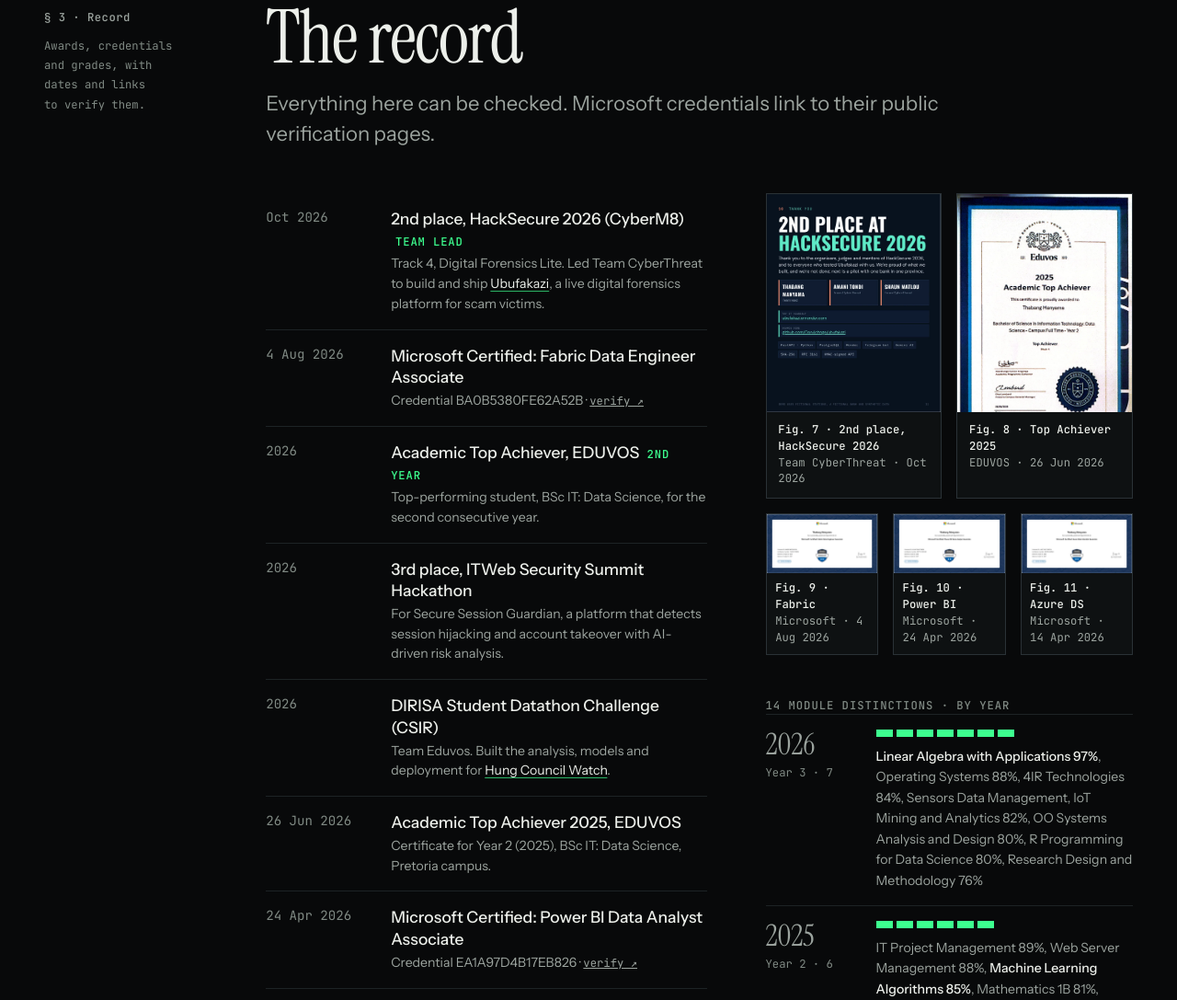
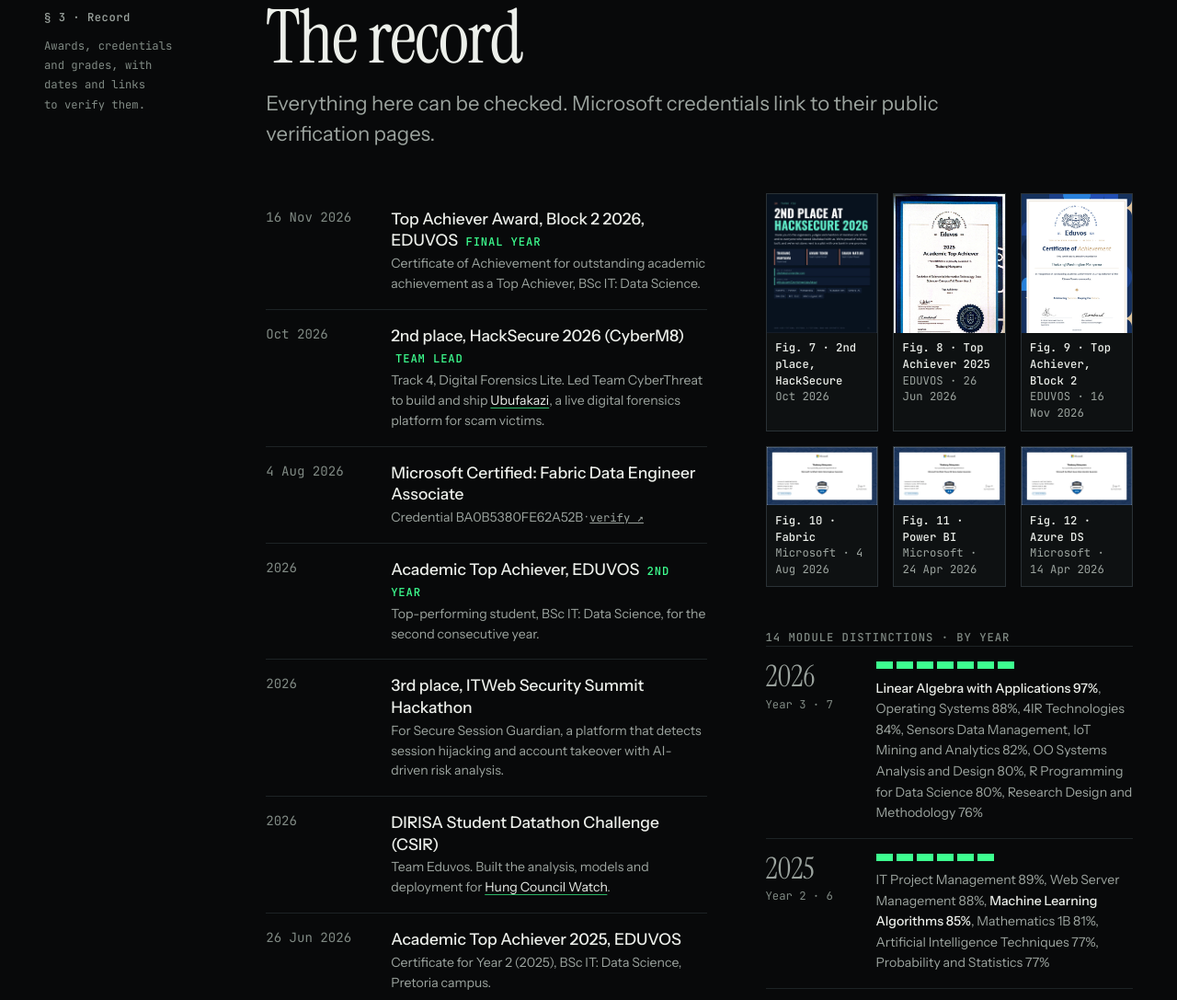
Before and after one commit to Don4chnge/Don4chnge.github.io, a plain HTML site: page index.html in a window 1280 px wide. Shown: the part 6738-7825 px from the top of the page at 92% size. Drawn offline with Linux system fonts and the light colour scheme.

Commit message:
Add Top Achiever Award, Block 2 2026 certificate
Co-Authored-By: Claude Opus 5.5 <noreply@anthropic.com>
Claude-Session: https://claude.ai/code/session_016ZuKrqiXSCeDbEwcqtgXzn

```diff
--- a/index.html
+++ b/index.html
@@ -226,6 +226,8 @@ button{font:inherit;color:inherit;background:none;border:0;cursor:pointer;paddin
 @media (hover:hover) and (pointer:fine){.plate:hover{border-color:var(--muted)}}
 .plate img{aspect-ratio:1.9/1;object-fit:cover;object-position:center;background:var(--paper)}
 .plate.award img{aspect-ratio:4/5;object-fit:cover;object-position:top}
+.plates.awards{grid-template-columns:repeat(3,minmax(0,1fr))}
+.plates.awards .plate span{padding:.55rem .6rem}
 .plates.certs{grid-template-columns:repeat(3,minmax(0,1fr));margin-top:var(--s4)}
 .plates.certs .plate span{padding:.55rem .6rem}
 .figs.deck{grid-template-columns:repeat(4,minmax(0,1fr))}
@@ -595,6 +597,7 @@ dialog.lightbox .lb-img.paper{background:var(--paper)}
         </div>
         <div class="record-grid">
           <ol class="timeline">
+            <li><time datetime="2026-11-16">16 Nov 2026</time><div><h3>Top Achiever Award, Block 2 2026, EDUVOS <span class="k">Final year</span></h3><p>Certificate of Achievement for outstanding academic achievement as a Top Achiever, BSc IT: Data Science.</p></div></li>
             <li><time datetime="2026-10">Oct 2026</time><div><h3>2nd place, HackSecure 2026 (CyberM8) <span class="k">Team lead</span></h3><p>Track 4, Digital Forensics Lite. Led Team CyberThreat to build and ship <a class="link" href="#ubufakazi">Ubufakazi</a>, a live digital forensics platform for scam victims.</p></div></li>
             <li><time datetime="2026-08-04">4 Aug 2026</time><div><h3>Microsoft Certified: Fabric Data Engineer Associate</h3><p>Credential BA0B5380FE62A52B · <a class="v" href="https://learn.microsoft.com/en-us/users/thabangmanyama-6359/credentials/certification/fabric-data-engineer-associate?tab=credentials-tab" target="_blank" rel="noopener">verify ↗</a></p></div></li>
             <li><time datetime="2026">2026</time><div><h3>Academic Top Achiever, EDUVOS <span class="k">2nd year</span></h3><p>Top-performing student, BSc IT: Data Science, for the second consecutive year.</p></div></li>
@@ -608,14 +611,15 @@ dialog.lightbox .lb-img.paper{background:var(--paper)}
             <li><time datetime="2026">Credential</time><div><h3>Kubernetes and Cloud Native Essentials</h3><p>Container orchestration and cloud-native fundamentals.</p></div></li>
           </ol>
           <div>
-            <div class="plates">
-              <button class="plate award" type="button" data-lightbox="assets/img/hacksecure-2nd-place.webp" data-cap="Fig. 7 · 2nd place at HackSecure 2026, Team CyberThreat: Thabang Manyama (lead), Amani Tondi, Shaun Matlou"><img src="assets/img/hacksecure-2nd-place.webp" width="1000" height="1250" alt="Slide announcing 2nd place at HackSecure 2026 for Team CyberThreat" loading="lazy"><span><b>Fig. 7 · 2nd place, HackSecure 2026</b>Team CyberThreat · Oct 2026</span></button>
+            <div class="plates awards">
+              <button class="plate award" type="button" data-lightbox="assets/img/hacksecure-2nd-place.webp" data-cap="Fig. 7 · 2nd place at HackSecure 2026, Team CyberThreat: Thabang Manyama (lead), Amani Tondi, Shaun Matlou"><img src="assets/img/hacksecure-2nd-place.webp" width="1000" height="1250" alt="Slide announcing 2nd place at HackSecure 2026 for Team CyberThreat" loading="lazy"><span><b>Fig. 7 · 2nd place, HackSecure</b>Oct 2026</span></button>
               <button class="plate award" type="button" data-lightbox="assets/img/cert-top-achiever-2025.webp" data-paper data-cap="Fig. 8 · EDUVOS Academic Top Achiever 2025 certificate, dated 26 June 2026"><img src="assets/img/cert-top-achiever-2025.webp" width="900" height="1334" alt="EDUVOS 2025 Academic Top Achiever certificate awarded to Thabang Manyama" loading="lazy"><span><b>Fig. 8 · Top Achiever 2025</b>EDUVOS · 26 Jun 2026</span></button>
+              <button class="plate award" type="button" data-lightbox="assets/img/cert-top-achiever-block2-2026.webp" data-paper data-cap="Fig. 9 · EDUVOS Top Achiever Award, Block 2 2026, Certificate of Achievement dated 16 November 2026"><img src="assets/img/cert-top-achiever-block2-2026.webp" width="900" height="1273" alt="EDUVOS Certificate of Achievement, Top Achiever Award Block 2 2026, awarded to Thabang Washington Manyama" loading="lazy"><span><b>Fig. 9 · Top Achiever, Block 2</b>EDUVOS · 16 Nov 2026</span></button>
             </div>
             <div class="plates certs">
-              <button class="plate" type="button" data-lightbox="assets/img/cert-fabric.webp" data-cap="Fig. 9 · Microsoft Certified: Fabric Data Engineer Associate, earned 4 August 2026"><img src="assets/img/cert-fabric.webp" width="1000" height="528" alt="Microsoft certificate: Fabric Data Engineer Associate" loading="lazy"><span><b>Fig. 9 · Fabric</b>Microsoft · 4 Aug 2026</span></button>
-              <button class="plate" type="button" data-lightbox="assets/img/cert-powerbi.webp" data-cap="Fig. 10 · Microsoft Certified: Power BI Data Analyst Associate, earned 24 April 2026"><img src="assets/img/cert-powerbi.webp" width="1000" height="528" alt="Microsoft certificate: Power BI Data Analyst Associate" loading="lazy"><span><b>Fig. 10 · Power BI</b>Microsoft · 24 Apr 2026</span></button>
-              <button class="plate" type="button" data-lightbox="assets/img/cert-azure-ds.webp" data-cap="Fig. 11 · Microsoft Certified: Azure Data Scientist Associate, earned 14 April 2026"><img src="assets/img/cert-azure-ds.webp" width="1000" height="528" alt="Microsoft certificate: Azure Data Scientist Associate" loading="lazy"><span><b>Fig. 11 · Azure DS</b>Microsoft · 14 Apr 2026</span></button>
+              <button class="plate" type="button" data-lightbox="assets/img/cert-fabric.webp" data-cap="Fig. 10 · Microsoft Certified: Fabric Data Engineer Associate, earned 4 August 2026"><img src="assets/img/cert-fabric.webp" width="1000" height="528" alt="Microsoft certificate: Fabric Data Engineer Associate" loading="lazy"><span><b>Fig. 10 · Fabric</b>Microsoft · 4 Aug 2026</span></button>
+              <button class="plate" type="button" data-lightbox="assets/img/cert-powerbi.webp" data-cap="Fig. 11 · Microsoft Certified: Power BI Data Analyst Associate, earned 24 April 2026"><img src="assets/img/cert-powerbi.webp" width="1000" height="528" alt="Microsoft certificate: Power BI Data Analyst Associate" loading="lazy"><span><b>Fig. 11 · Power BI</b>Microsoft · 24 Apr 2026</span></button>
+              <button class="plate" type="button" data-lightbox="assets/img/cert-azure-ds.webp" data-cap="Fig. 12 · Microsoft Certified: Azure Data Scientist Associate, earned 14 April 2026"><img src="assets/img/cert-azure-ds.webp" width="1000" height="528" alt="Microsoft certificate: Azure Data Scientist Associate" loading="lazy"><span><b>Fig. 12 · Azure DS</b>Microsoft · 14 Apr 2026</span></button>
             </div>
             <div class="distinctions">
               <p class="label">14 module distinctions · by year</p>
@@ -1266,7 +1270,7 @@ dialog.lightbox .lb-img.paper{background:var(--paper)}
 </article>
 
 </main>
-<footer class="foot"><div class="wrap"><span>© 2026 Thabang Manyama · Johannesburg</span><span>Hand-built in HTML, CSS and JavaScript. Every figure comes from a project repository, the CV or a certificate.</span><span>Last updated 15 November 2026</span></div></footer>
+<footer class="foot"><div class="wrap"><span>© 2026 Thabang Manyama · Johannesburg</span><span>Hand-built in HTML, CSS and JavaScript. Every figure comes from a project repository, the CV or a certificate.</span><span>Last updated 18 November 2026</span></div></footer>
 <script>
 (() => {
 "use strict";
```
Also changed, not shown: assets/img/cert-top-achiever-block2-2026.webp (added).
